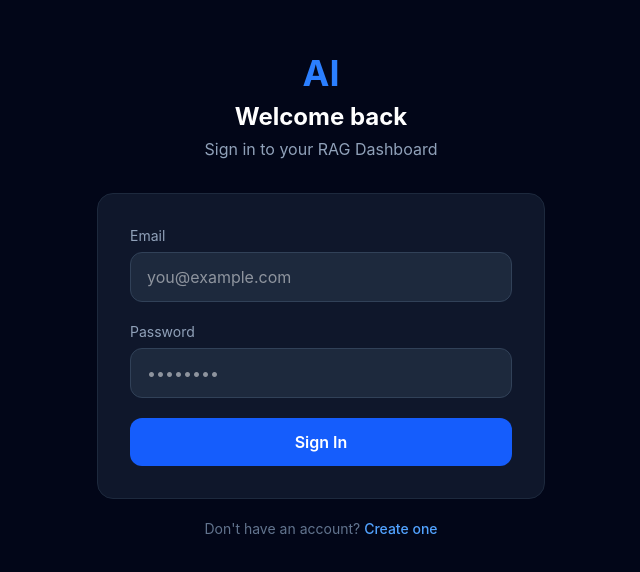
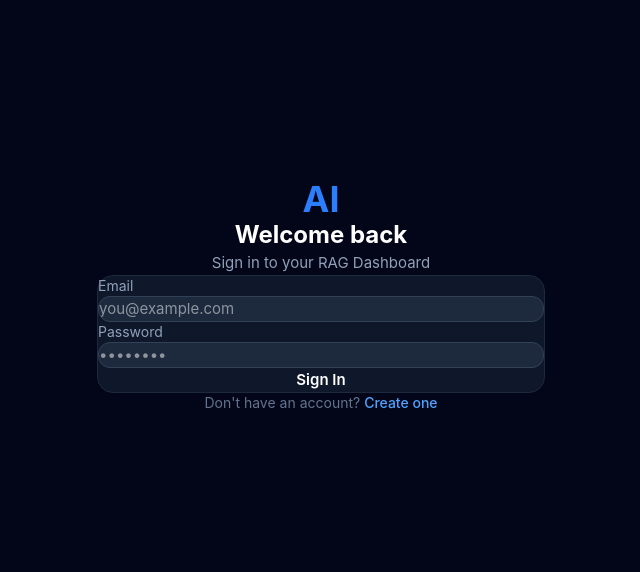
Before and after one commit to hanmanthande/Search-Engine, a React app in the folder frontend/: page / in a window 1280 px wide. Shown: the part 104-676 px from the top of the page, without its empty margins (319-959 px from the left). Built offline with nearby package versions, Linux system fonts and the light colour scheme; the HTML template or start-up script is replaced by a standard one.

Commit message:
Updated models, frontend styles, and project configuration

```diff
--- a/frontend/src/index.css
+++ b/frontend/src/index.css
@@ -2,20 +2,74 @@
 
 * {
   box-sizing: border-box;
+  margin: 0;
+  padding: 0;
+}
+
+:root {
+  --sidebar-width: 260px;
+  --bg: #f5f4f0;
+  --surface: #ffffff;
+  --surface-hover: #f0efe9;
+  --border: #e5e3db;
+  --border-strong: #ccc9bf;
+  --text-primary: #1a1917;
+  --text-secondary: #6b6963;
+  --text-muted: #9c9890;
+  --accent: #d97706;
+  --accent-light: #fef3c7;
+  --accent-hover: #b45309;
+  --danger: #dc2626;
+  --danger-light: #fef2f2;
+  --success: #16a34a;
+  --radius-sm: 6px;
+  --radius-md: 10px;
+  --radius-lg: 14px;
+  --shadow-sm: 0 1px 3px rgba(0,0,0,0.06), 0 1px 2px rgba(0,0,0,0.04);
 }
 
 body {
   margin: 0;
-  background: #020617;
-  color: white;
-  font-family: Inter, sans-serif;
+  background: var(--bg);
+  color: var(--text-primary);
+  font-family: -apple-system, BlinkMacSystemFont, 'Segoe UI', system-ui, sans-serif;
+  font-size: 15px;
+  line-height: 1.6;
+  -webkit-font-smoothing: antialiased;
 }
 
-::-webkit-scrollbar {
-  width: 6px;
+::-webkit-scrollbar { width: 5px; height: 5px; }
+::-webkit-scrollbar-track { background: transparent; }
+::-webkit-scrollbar-thumb { background: var(--border-strong); border-radius: 10px; }
+
+button { cursor: pointer; border: none; background: none; font-family: inherit; font-size: inherit; }
+input, textarea { font-family: inherit; font-size: inherit; }
+
+.prose h1, .prose h2, .prose h3 { font-weight: 600; margin: 1rem 0 0.5rem; }
+.prose p { margin-bottom: 0.75rem; }
+.prose ul, .prose ol { padding-left: 1.5rem; margin-bottom: 0.75rem; }
+.prose li { margin-bottom: 0.25rem; }
+.prose code {
+  background: var(--surface-hover);
+  padding: 2px 5px;
+  border-radius: 4px;
+  font-size: 0.875em;
+  font-family: 'SF Mono', 'Fira Code', monospace;
 }
-
-::-webkit-scrollbar-thumb {
-  background: #334155;
-  border-radius: 10px;
+.prose pre {
+  background: var(--surface-hover);
+  border: 1px solid var(--border);
+  border-radius: var(--radius-md);
+  padding: 1rem;
+  overflow-x: auto;
+  margin-bottom: 0.75rem;
 }
+.prose pre code { background: none; padding: 0; }
+.prose blockquote {
+  border-left: 3px solid var(--border-strong);
+  padding-left: 1rem;
+  color: var(--text-secondary);
+  margin: 0.75rem 0;
+}
+.prose strong { font-weight: 600; }
+.prose a { color: var(--accent-hover); text-decoration: underline; }
```
Also changed, not shown: 2 other files (tests, documents, lock files or other folders).
